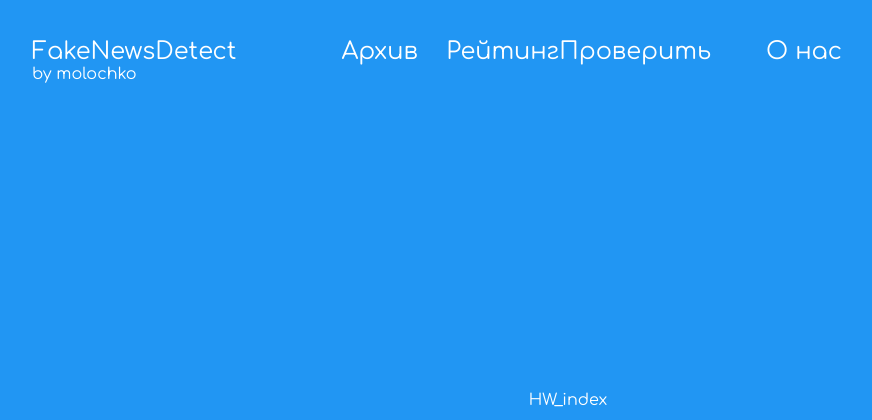
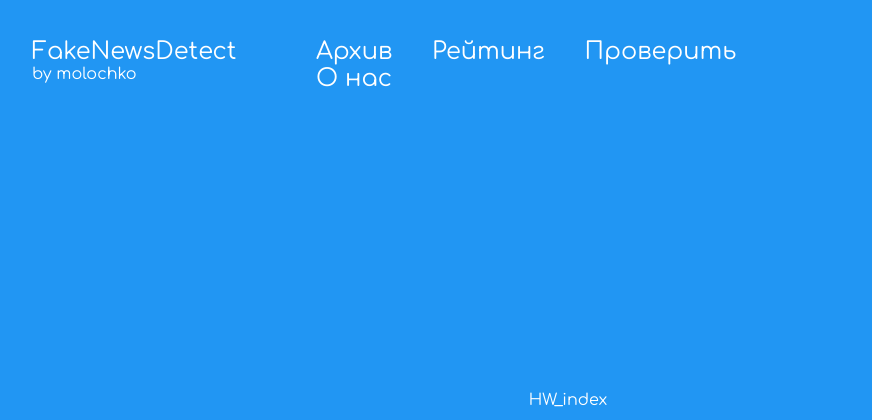
Before and after one commit to ME0ny/FakeNewsDetection, a Django app: page / in a window 1280 px wide; the page is wider, and only the part inside the window is pictured. Shown: the top 420 px of that part, without its empty margins (72-944 px from the left). Run offline with Django 3.2, Linux system fonts and the light colour scheme.

Commit message:
menu adaptive fix

```diff
--- a/detection/static/css/base.css
+++ b/detection/static/css/base.css
@@ -33,11 +33,11 @@
     .top_menu    ul li.two {
             overflow : hidden;
             float : none;
+
     }
     .top_menu    ul li.two li {
-            width: 25%;
-            text-align: right;
             float: left;
+            margin-left: 7%;
 
     }
 
```
